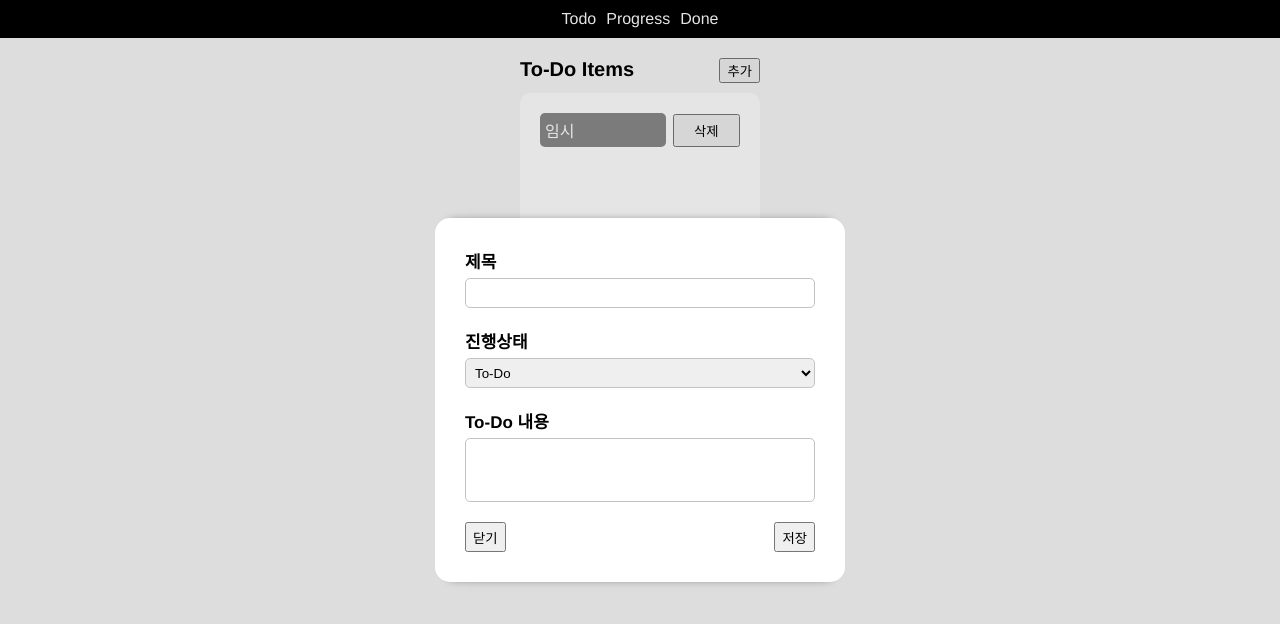
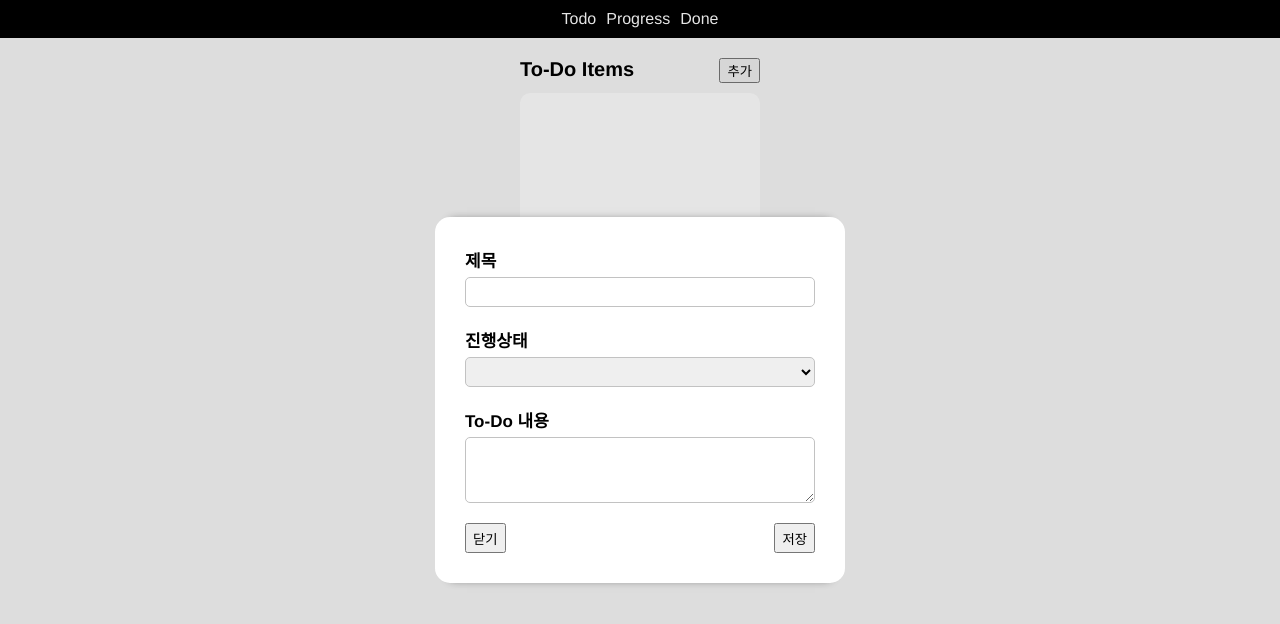
Before and after one commit to outclassstudio/todo-vue, a Vue app: page / in a window 1280 px wide. Both pictures are taken after a click on the button "추가". Shown: the top 624 px of the page. Built offline with nearby package versions, Linux system fonts and the light colour scheme.

Commit message:
feature : data structure setting

```diff
--- a/src/App.vue
+++ b/src/App.vue
@@ -1,6 +1,11 @@
 <template>
   <div>
-    <router-view v-bind:todoitem="item"></router-view>
+    <router-view
+      v-bind:todoitem="item"
+      @add-data="addData"
+      @update="addData"
+      @editData="editData"
+    ></router-view>
   </div>
 </template>
 
@@ -10,19 +15,37 @@ export default {
   data: function () {
     return {
       item: [
-        {
-          id: 0,
-          title: "임시",
-          contents: {
-            todo: "투두투두",
-            progress: "",
-            done: "",
-          },
-          status: "todo",
-          updatedDate: "2022-03-11",
-        },
+        // {
+        //   id: 0,
+        //   title: "임시",
+        //   contents: {
+        //     todo: "투두투두",
+        //     progress: "",
+        //     done: "",
+        //   },
+        //   status: "todo",
+        //   updatedDate: "2022-03-11",
+        // },
       ],
     };
+  },
+  methods: {
+    addData(data) {
+      this.item.push(data);
+      alert("저장완료!");
+    },
+    edittData(data) {
+      //해당 데이터를 삭제후 업데이트
+      //splice사용
+      let filtered = this.item.filter((el) => {
+        el.id !== data.id;
+      });
+      filtered.push(data);
+      filtered.sort((a, b) => {
+        return a.id - b.id;
+      });
+      this.item = filtered;
+    },
   },
 };
 </script>
--- a/src/View/Todo.vue
+++ b/src/View/Todo.vue
@@ -6,7 +6,12 @@
       <button @click="openModal">추가</button>
     </div>
     <background-box v-bind:todoitem="todoitem"></background-box>
-    <add-modal v-if="modalopen" @close-modal="closeModal"></add-modal>
+    <add-modal
+      v-if="modalopen"
+      @close-modal="closeModal"
+      @update="dataUpdate"
+      todoitem
+    ></add-modal>
     <!-- <div>{{ todoitem[0].title }}</div> -->
   </div>
 </template>
@@ -36,6 +41,9 @@ export default {
     closeModal() {
       this.modalopen = false;
     },
+    dataUpdate(data) {
+      this.$emit("update", data);
+    },
   },
 };
 </script>
--- a/src/components/AddModal.vue
+++ b/src/components/AddModal.vue
@@ -3,11 +3,11 @@
     <div class="modal-content">
       <div class="content-box">
         <div class="content-title">제목</div>
-        <input type="text" class="text" />
+        <input type="text" class="text" v-model="baseData.title" />
       </div>
       <div class="content-box">
         <div class="content-title">진행상태</div>
-        <select class="select">
+        <select class="select" v-model="baseData.status">
           <option>To-Do</option>
           <option>Progress</option>
           <option>Done</option>
@@ -15,7 +15,7 @@
       </div>
       <div class="content-box">
         <div class="content-title">To-Do 내용</div>
-        <input type="textarea" class="textarea" />
+        <textarea class="textarea" v-model="baseData.contents.todo" />
       </div>
       <div class="btn-wrapper">
         <button class="modal-btn" @click="closeModal">닫기</button>
@@ -24,17 +24,53 @@
     </div>
   </div>
 </template>
+
 <script>
 export default {
   name: "add-modal",
+  data: function () {
+    return {
+      baseData: {
+        id: "",
+        title: "",
+        contents: {
+          todo: "",
+          progress: "",
+          done: "",
+        },
+        status: "",
+        updatedDate: "",
+      },
+    };
+  },
   props: { modalopen: Boolean },
   methods: {
     closeModal() {
       this.$emit("close-modal", false);
     },
+    createData(e) {
+      e.target.value;
+    },
+    editChange() {
+      let currentDate = new Date();
+      let year = currentDate.getFullYear();
+      let month = ("0" + (currentDate.getMonth() + 1)).slice(-2);
+      let day = ("0" + currentDate.getDate()).slice(-2);
+      let hours = ("0" + currentDate.getHours()).slice(-2);
+      let minutes = ("0" + currentDate.getMinutes()).slice(-2);
+      let seconds = ("0" + currentDate.getSeconds()).slice(-2);
+      let dateString = `${year}-${month}-${day} ${hours}:${minutes}:${seconds}`;
+
+      // this.baseData.id =
+      this.baseData.updatedDate = dateString;
+
+      this.$emit("close-modal", false);
+      this.$emit("update", this.baseData);
+    },
   },
 };
 </script>
+
 <style scoped>
 .modal-bg {
   display: flex;
@@ -91,6 +127,8 @@ export default {
 }
 
 .textarea {
+  border: 1px solid #c2c2c2;
+  border-radius: 5px;
   height: 60px;
   white-space: normal;
 }
--- a/src/components/Background.vue
+++ b/src/components/Background.vue
@@ -1,6 +1,9 @@
 <template>
   <div class="mainDiv">
-    <content-box v-bind:todoitem="todoitem"></content-box>
+    <div class="subDiv" v-for="el in todoitem" :key="el">
+      <content-box v-bind:element="el" @update="updateData"></content-box>
+    </div>
+    <!-- <content-box v-if="todoitem[0]" v-bind:todoitem="todoitem"></content-box> -->
   </div>
 </template>
 
@@ -12,6 +15,11 @@ export default {
   props: { todoitem: Array },
   components: {
     "content-box": ContentBox,
+  },
+  methods: {
+    updateData(data) {
+      this.$emit("editData", data);
+    },
   },
 };
 </script>
@@ -30,4 +38,8 @@ export default {
   border-radius: 10px;
   padding: 20px;
 }
+
+.subDiv {
+  display: flex;
+}
 </style>
--- a/src/components/ContentBox.vue
+++ b/src/components/ContentBox.vue
@@ -1,8 +1,13 @@
 <template>
   <div class="itemboxDiv">
-    <div class="itemBox" @click="openModal">{{ todoitem[0].title }}</div>
+    <div class="itemBox" @click="openModal">{{ element.title }}</div>
     <button class="deleteBtn">삭제</button>
-    <content-modal v-if="modalopen" @close-modal="closeModal"></content-modal>
+    <content-modal
+      v-if="modalopen"
+      @close-modal="closeModal"
+      v-bind:element="element"
+      @update="dataUpdate"
+    ></content-modal>
   </div>
 </template>
 <script>
@@ -15,7 +20,7 @@ export default {
       modalopen: false,
     };
   },
-  props: { todoitem: Array },
+  props: { element: Object },
   components: {
     "content-modal": ContentModal,
   },
@@ -26,12 +31,15 @@ export default {
     closeModal() {
       this.modalopen = false;
     },
+    dataUpdate(data) {
+      this.$emit("update", data);
+    },
   },
 };
 </script>
 <style scoped>
 .itemboxDiv {
-  width: 100%;
+  /* width: 100%; */
   display: flex;
   justify-content: center;
   align-items: center;
@@ -40,6 +48,7 @@ export default {
 }
 
 .itemBox {
+  width: 100%;
   flex: 3 0 auto;
   padding: 5px;
   background-color: #8a8a8a;
--- a/src/components/ContentModal.vue
+++ b/src/components/ContentModal.vue
@@ -3,15 +3,19 @@
     <div class="modal-content" v-if="editMode">
       <div class="content-box">
         <div class="content-title">제목</div>
-        <div class="title-content">아무제목</div>
+        <div class="title-content">{{ element.title }}</div>
       </div>
       <div class="content-box">
         <div class="content-title">진행상태</div>
-        <div class="title-content">To-Do</div>
+        <div class="title-content">{{ element.status }}</div>
       </div>
       <div class="content-box">
         <div class="content-title">To-Do 내용</div>
-        <div class="title-content-large">To-Do</div>
+        <div class="title-content-large">{{ element.contents.todo }}</div>
+      </div>
+      <div class="content-box">
+        <div class="content-title">최종수정시간</div>
+        <div class="title-content">{{ element.updatedDate }}</div>
       </div>
       <div class="btn-wrapper">
         <button class="modal-btn" @click="closeModal">닫기</button>
@@ -21,11 +25,11 @@
     <div class="modal-content" v-else>
       <div class="content-box">
         <div class="content-title">제목</div>
-        <input type="text" class="text" />
+        <input type="text" class="text" v-model="baseData.title" />
       </div>
       <div class="content-box">
         <div class="content-title">진행상태</div>
-        <select class="select">
+        <select class="select" v-model="baseData.status">
           <option>To-Do</option>
           <option>Progress</option>
           <option>Done</option>
@@ -33,7 +37,11 @@
       </div>
       <div class="content-box">
         <div class="content-title">To-Do 내용</div>
-        <input type="textarea" class="textarea" />
+        <textarea class="textarea" v-model="baseData.contents.todo" />
+      </div>
+      <div class="content-box">
+        <div class="content-title">최종수정시간</div>
+        <div class="title-content">{{ element.updatedDate }}</div>
       </div>
       <div class="btn-wrapper">
         <button class="modal-btn" @click="closeModal">닫기</button>
@@ -48,9 +56,20 @@ export default {
   data: function () {
     return {
       editMode: true,
+      baseData: {
+        id: this.element.id,
+        title: "",
+        contents: {
+          todo: "",
+          progress: "",
+          done: "",
+        },
+        status: "",
+        updatedDate: "",
+      },
     };
   },
-  props: { modalopen: Boolean },
+  props: { modalopen: Boolean, element: Object },
   methods: {
     closeModal() {
       this.$emit("close-modal", false);
@@ -61,6 +80,21 @@ export default {
       } else {
         this.editMode = true;
       }
+    },
+    updateDate() {
+      let currentDate = new Date();
+      let year = currentDate.getFullYear();
+      let month = ("0" + (currentDate.getMonth() + 1)).slice(-2);
+      let day = ("0" + currentDate.getDate()).slice(-2);
+      let hours = ("0" + currentDate.getHours()).slice(-2);
+      let minutes = ("0" + currentDate.getMinutes()).slice(-2);
+      let seconds = ("0" + currentDate.getSeconds()).slice(-2);
+      let dateString = `${year}-${month}-${day} ${hours}:${minutes}:${seconds}`;
+
+      this.baseData.updatedDate = dateString;
+
+      this.$emit("close-modal", false);
+      this.$emit("update", this.baseData);
     },
   },
 };
@@ -121,7 +155,9 @@ export default {
 }
 
 .textarea {
-  height: 60px;
+  border: 1px solid #c2c2c2;
+  border-radius: 5px;
+  height: 58px;
   white-space: normal;
 }
 
```
